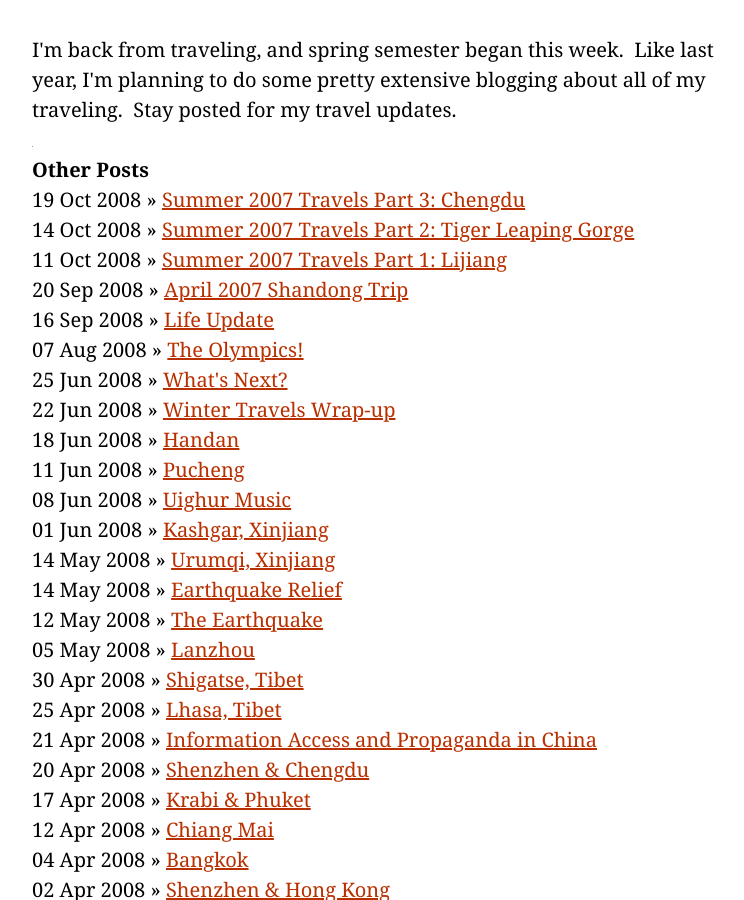
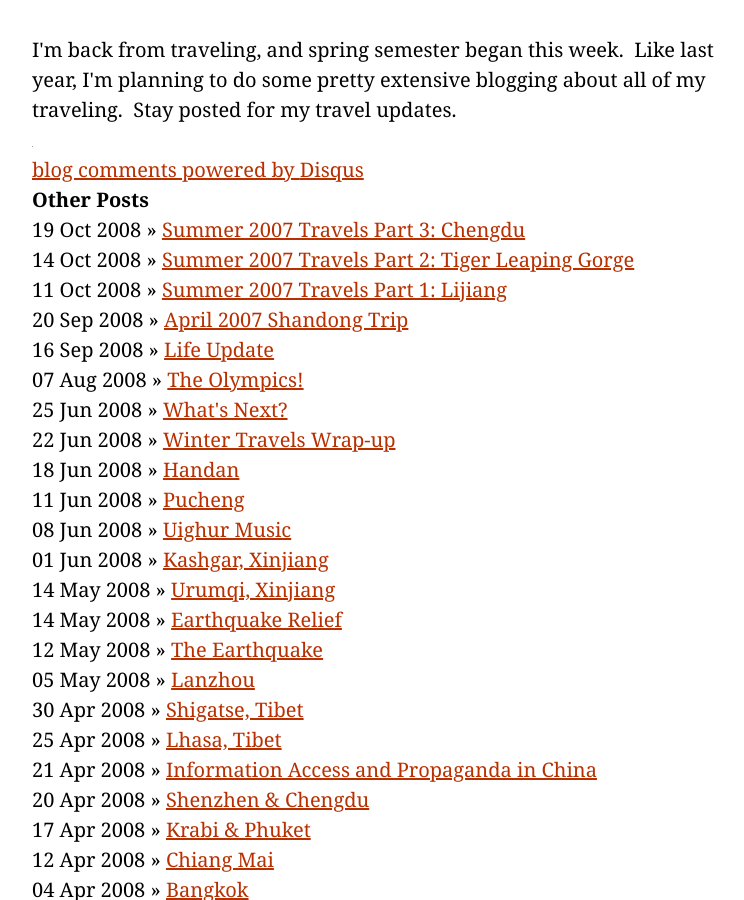
Before and after one commit to cohitre/myron-marston, a Jekyll site: the page built from static/china/_posts/2008-02-26-spring-semester-has-begun.html, in a window 1280 px wide and 900 px high. Shown: the whole window, without its empty margins (248-992 px from the left). Built offline with Jekyll 4.4.1, drawn with Linux system fonts in a browser that asks for light colours; comment, search, counter and statistics services are not loaded; part of the change alters nothing that is shown.

Commit message:
Add disqus comments.

```diff
--- a/static/_layouts/post.html
+++ b/static/_layouts/post.html
@@ -4,3 +4,23 @@ layout: default
 <div id="post">
 {{ content }}
 </div>
+
+<div id="disqus_thread"></div>
+<script type="text/javascript">
+    /* * * CONFIGURATION VARIABLES: EDIT BEFORE PASTING INTO YOUR WEBPAGE * * */
+    var disqus_shortname = 'myronmarston-testing'; // required: replace example with your forum shortname
+
+    // The following are highly recommended additional parameters. Remove the slashes in front to use.
+    // var disqus_identifier = 'unique_dynamic_id_1234';
+    // var disqus_url = 'http://myron-marston.heroku.com/permalink-to-page.html';
+    var disqus_developer = 1;
+
+    /* * * DON'T EDIT BELOW THIS LINE * * */
+    (function() {
+        var dsq = document.createElement('script'); dsq.type = 'text/javascript'; dsq.async = true;
+        dsq.src = 'http://' + disqus_shortname + '.disqus.com/embed.js';
+        (document.getElementsByTagName('head')[0] || document.getElementsByTagName('body')[0]).appendChild(dsq);
+    })();
+</script>
+<noscript>Please enable JavaScript to view the <a href="http://disqus.com/?ref_noscript">comments powered by Disqus.</a></noscript>
+<a href="http://disqus.com" class="dsq-brlink">blog comments powered by <span class="logo-disqus">Disqus</span></a>
```
